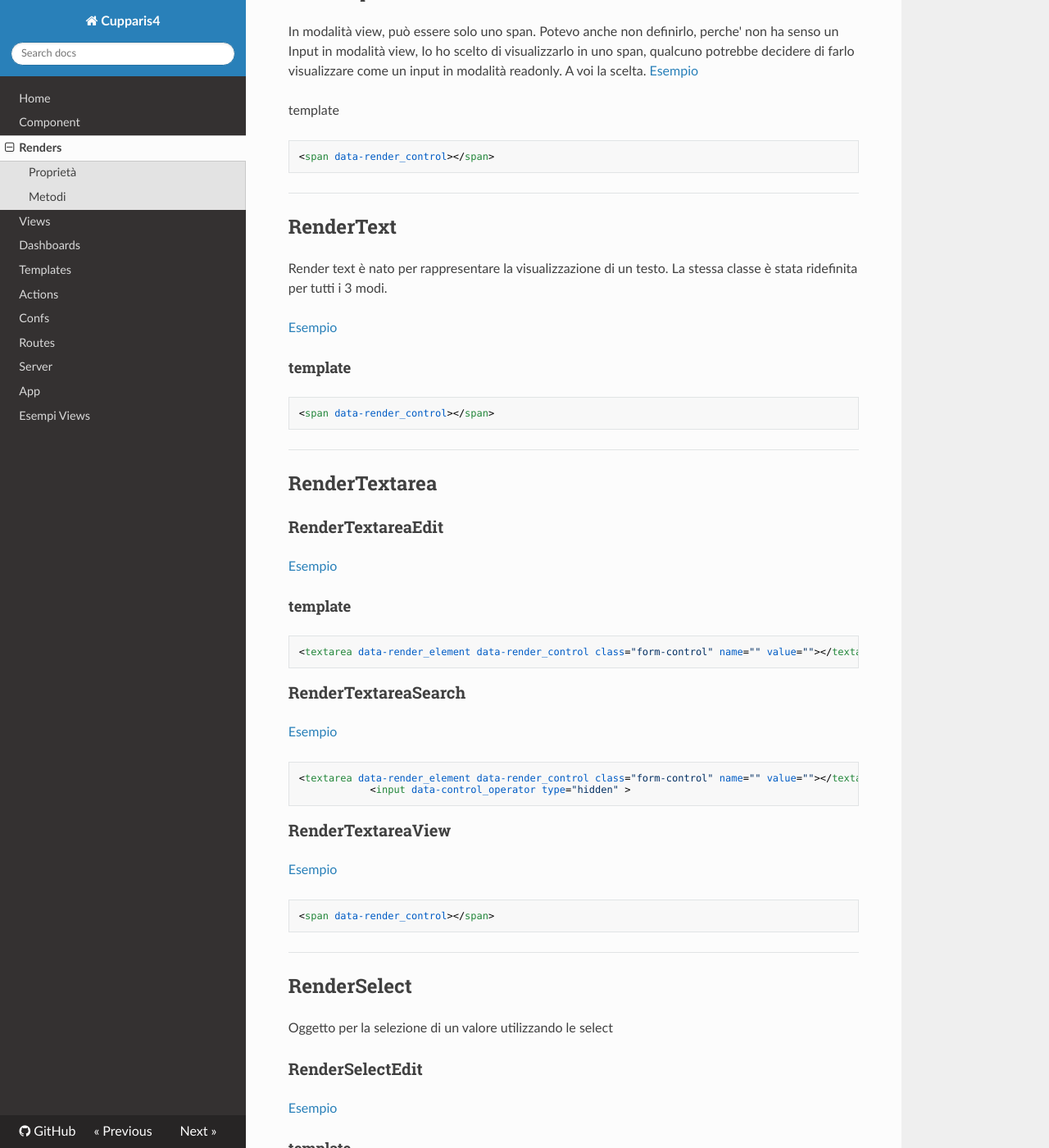
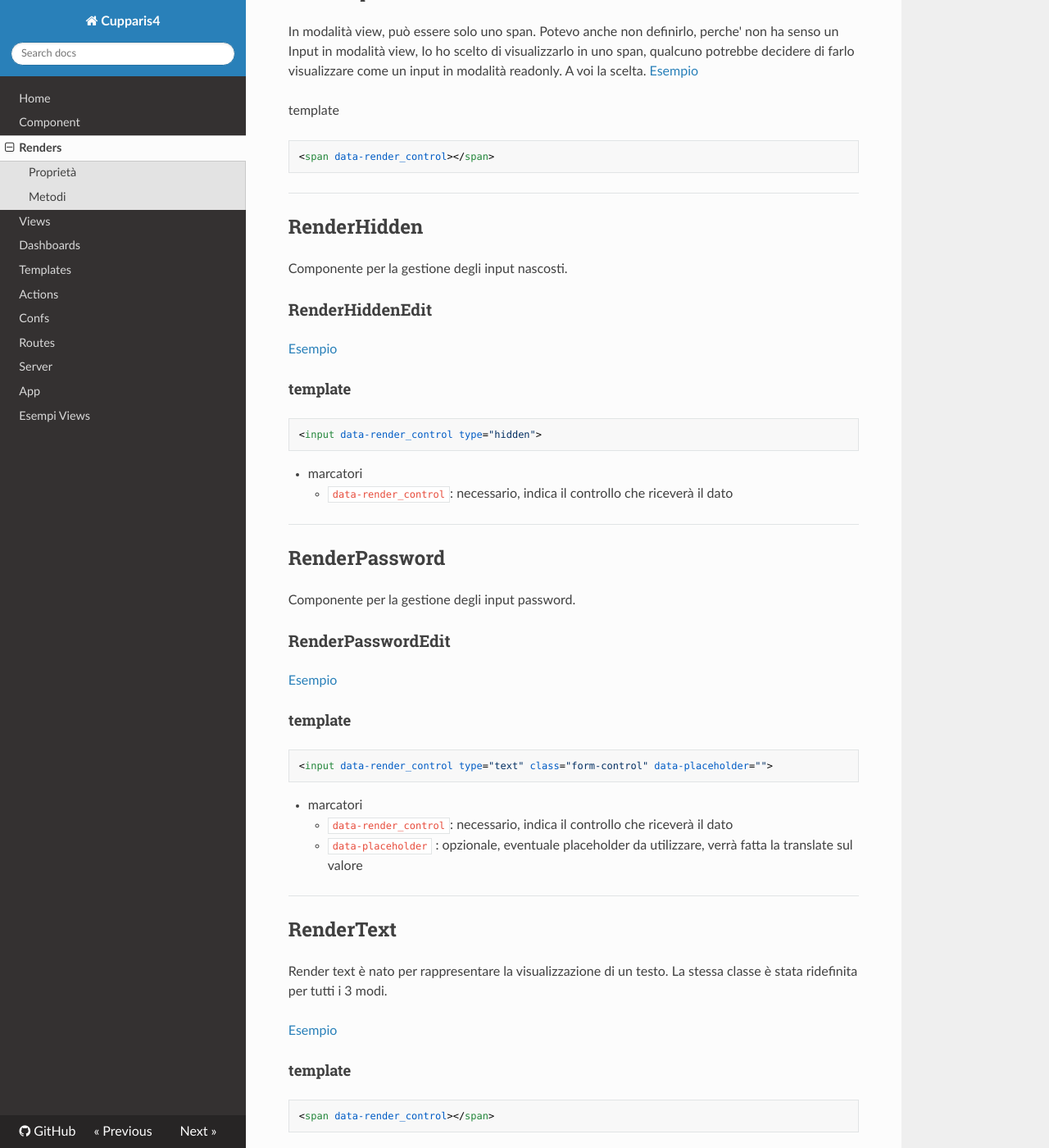
Before and after one commit to marley71/crud, an MkDocs documentation site: the page built from docs/renders.md, in a window 1280 px wide and 1400 px high, scrolled down 2689 px. Shown: the whole window at 82% size. Built offline with MkDocs 1.6.1, drawn with Linux system fonts in a browser that asks for light colours; nearby versions of some CDN libraries; old or Windows-style settings are respelled for this version of MkDocs.

Commit message:
aggiunti link esempio

````diff
--- a/docs/renders.md
+++ b/docs/renders.md
@@ -97,7 +97,7 @@
 
 ### RenderInputSearch
 
-<a href="http://www.pierpaolociullo.it/example?f=render_input_edit" target="_blank">Esempio</a>
+<a href="http://www.pierpaolociullo.it/example?f=render_input_search" target="_blank">Esempio</a>
 
 template
 ```html
@@ -110,12 +110,49 @@
 In modalità view, può essere solo uno span. Potevo anche non definirlo, perche' non ha senso un Input in modalità view,
 Io ho scelto di visualizzarlo in uno span, qualcuno potrebbe decidere di farlo visualizzare come un input in modalità
 readonly. A voi la scelta.
-<a href="http://www.pierpaolociullo.it/example?f=render_input_edit" target="_blank">Esempio</a>
+<a href="http://www.pierpaolociullo.it/example?f=render_input_view" target="_blank">Esempio</a>
 
 template
 ```html
 <span data-render_control></span>
 ```
+
+---
+
+## RenderHidden
+Componente per la gestione degli input nascosti.
+
+### RenderHiddenEdit
+
+<a href="http://www.pierpaolociullo.it/example?f=render_hidden_edit" target="_blank">Esempio</a>
+
+#### template
+```html
+<input data-render_control type="hidden">
+```
+
+- marcatori
+    - `data-render_control`: necessario, indica il controllo che riceverà il dato
+
+
+
+---
+
+## RenderPassword
+Componente per la gestione degli input password.
+
+### RenderPasswordEdit
+
+<a href="http://www.pierpaolociullo.it/example?f=render_password_edit" target="_blank">Esempio</a>
+
+#### template
+```html
+<input data-render_control type="text" class="form-control" data-placeholder="">
+```
+
+- marcatori
+    - `data-render_control`: necessario, indica il controllo che riceverà il dato
+    - `data-placeholder` : opzionale, eventuale placeholder da utilizzare, verrà fatta la translate sul valore
 
 
 
@@ -126,7 +163,7 @@
 Render text è nato per rappresentare la visualizzazione di un testo. La stessa classe è stata ridefinita
 per tutti i 3 modi.
 
-<a href="http://www.pierpaolociullo.it/example?f=render_text" target="_blank">Esempio</a>
+<a href="http://www.pierpaolociullo.it/example?f=render_text_view" target="_blank">Esempio</a>
 #### template
 
 ```html
@@ -182,7 +219,7 @@
 
 ### RenderSelectSearch
 
-<a href="http://www.pierpaolociullo.it/example?f=render_select_edit" target="_blank">Esempio</a>
+<a href="http://www.pierpaolociullo.it/example?f=render_select_search" target="_blank">Esempio</a>
 
 #### template
 
@@ -196,7 +233,7 @@
 
 ### RenderSelectView
 
-<a href="http://www.pierpaolociullo.it/example?f=render_select_edit" target="_blank">Esempio</a>
+<a href="http://www.pierpaolociullo.it/example?f=render_select_view" target="_blank">Esempio</a>
 
 #### template
 
````
